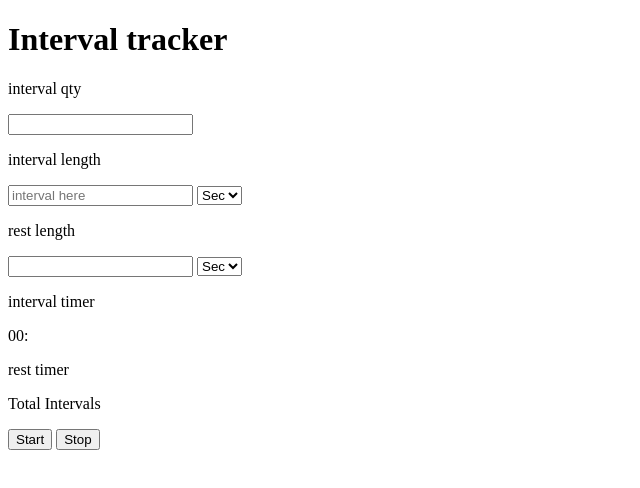
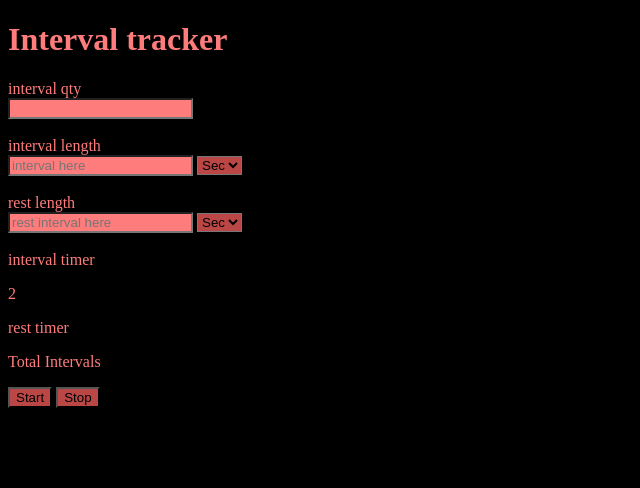
Before and after one commit to plpullen/Interval_Timer, a plain HTML site: page index.html in a window 1280 px wide. Both pictures are taken after a click on the button "Start". Shown: the whole page, without its empty margins (0-640 px from the left). Drawn offline with Linux system fonts and the light colour scheme.

Commit message:
create button controlled timer that displays on screen

```diff
--- a/app.js
+++ b/app.js
@@ -1,40 +1,34 @@
-let element = document.getElementById("timer");
-let start = document.getElementById("start")
-let stop = document.getElementById("stop")
-let tracker = 0
+//have timer running when page loads
+//start timer with start button
+//stop timer with stop button
+//make timer count a specific amount of time
+//make timer count the inputted amount of time
+//make timer count the amount of time in a loop
+//make timer loop a certain amount of times
+//make program record number of intervals
+//make program to stop with completion of certain number of intervals too
+//use previous timer to make rest timer that runs between each interval timer
 
-start.onclick = ()=>{
-    let length = document.getElementById("length").value;
-    let goal = document.getElementById("goal")
+let startButton = document.getElementById("start")
+let stopButton = document.getElementById("stop")
+let visTimer = document.getElementById("timer")
+let counter = 0
+let startVar
 
-    setInterval(function(){
-    element.innerHTML = '00:'+length;
-    length--
+function myCounter(){
+    counter++
+    visTimer.innerText = counter
+    }
 
-    if (length < 1) {
-    length = document.getElementById("length").value;
-    }
-    tracker++
+function startTimer(){
+    startVar = setInterval(myCounter, 1000)
+}
 
-    if (tracker=goal){
-        clearInterval(counter)
-    }
-    }, 1000)
+function stopTimer(){
+clearInterval(startVar)
 }
 
 
-// stop.onclick = ()=>{
-//     clearInterval(myInterval)
-// }
 
-
-
-// function timer(){
-//     var sec = 30;
-//     var timer = setInterval(function(){
-//         document.getElementById('safeTimerDisplay').innerHTML='00:'+sec;
-//         sec--;
-//         if (sec < 0) {
-//             clearInterval(timer);
-//         }
-//     }, 1000);
+startButton.addEventListener("click", startTimer)
+stopButton.addEventListener("click", stopTimer)
--- a/index.html
+++ b/index.html
@@ -5,38 +5,48 @@
     <meta http-equiv="X-UA-Compatible" content="IE=edge">
     <meta name="viewport" content="width=device-width, initial-scale=1.0">
     <title>Document</title>
+    <link rel="stylesheet" href="styles.css">
 </head>
 <body>
+
     <h1>Interval tracker</h1>
-    <p>interval qty</p>
-    <input type="text" id="goal">
 
-    <p>interval length</p>
+
+<div id="inputs">
+    <label>interval qty</label><br>
+    <input type="text" id="goal"><br><br>
+
+
+    <label>interval length</label><br>
     <input type="text" id="length" placeholder="interval here" value="">
     <select name="unit" id="unit">
         <option value="sec">Sec</option>
         <option value="min">Min</option>
-    </select>
+    </select><br><br>
 
-    <p>rest length</p>
-    <input type="text">
+    <label>rest length</label><br>
+    <input type="text" placeholder="rest interval here" value="">
     <select name="unit" id="unit">
         <option value="sec">Sec</option>
         <option value="min">Min</option>
-    </select>
+    </select><br><br>
+</div>
 
-    <p>interval timer</p>
+
+<div id="outputs">
+    <label>interval timer</label><br>
     <p id="timer"></p>
 
-    <p>rest timer</p>
+    <label>rest timer</label><br>
     <p id="restTimer"></p>
 
     <p>Total Intervals</p>
+    <p id="completedIntervals"></p>
 
     <button id="start">Start</button>
-    <button>Stop</button>
-    <p></p>
-    <p></p>
+    <button id="stop">Stop</button>
+</div>
+
 
     <script src="app.js"></script>
 </body>
--- a/styles.css
+++ b/styles.css
@@ -0,0 +1,12 @@
+body {
+    background-color: black;
+    color: #ff7c7c;
+}
+
+input {
+    background-color: #ff7c7c;
+}
+
+select, button {
+    background-color: #bb4646;
+}
```
